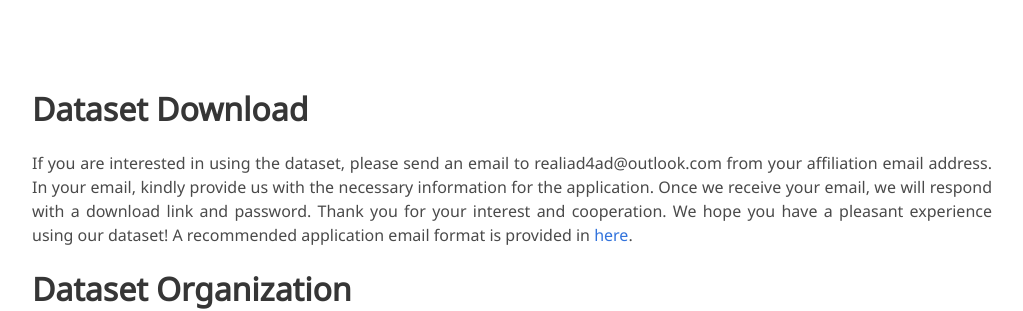
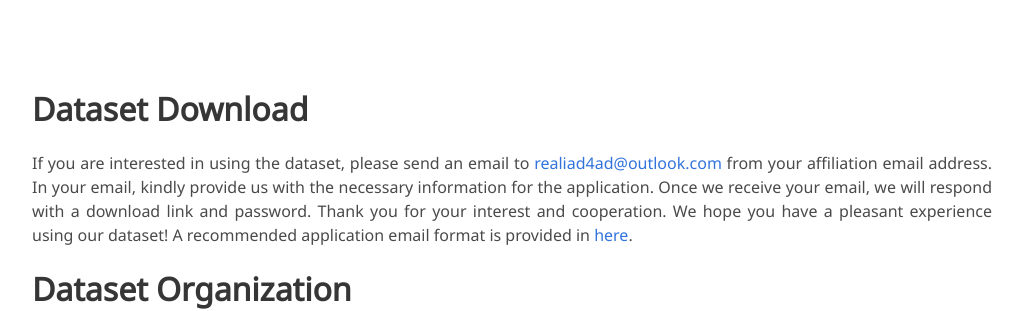
Before and after one commit to realiad4ad/Real-IAD, a plain HTML site: page index.html in a window 1280 px wide. Shown: the part 500-811 px from the top of the page, without its empty margins (128-1151 px from the left). Drawn offline with nearby package versions, Linux system fonts and the light colour scheme; some icons are missing; a web font is replaced by a local one.

Commit message:
Add files via upload

```diff
--- a/index.html
+++ b/index.html
@@ -39,6 +39,11 @@
   <script src="./assets/js/bulma-carousel.min.js"></script>
   <script src="./assets/js/bulma-slider.min.js"></script>
   <script src="./assets/js/index.js"></script>
+  <script>
+    function preventClick(event) {
+      event.preventDefault();
+    }
+  </script>
 </head>
 <body>
 
@@ -225,7 +230,7 @@
         <h2 class="title is-3">Dataset Download</h2>
         <div class="content has-text-justified">
           <p>
-            If you are interested in using the dataset, please send an email to realiad4ad@outlook.com from your affiliation email address. In your email, kindly provide us with the necessary information for the application. Once we receive your email, we will respond with a download link and password. Thank you for your interest and cooperation. We hope you have a pleasant experience using our dataset! A recommended application email format is provided in <a href="https://raw.githubusercontent.com/realiad4ad/Real-IAD/main/format.txt">here</a>.
+            If you are interested in using the dataset, please send an email to <a href="", onclick="preventClick(event)">realiad4ad@outlook.com</a> from your affiliation email address. In your email, kindly provide us with the necessary information for the application. Once we receive your email, we will respond with a download link and password. Thank you for your interest and cooperation. We hope you have a pleasant experience using our dataset! A recommended application email format is provided in <a href="https://raw.githubusercontent.com/realiad4ad/Real-IAD/main/format.txt">here</a>.
           </p>
         </div>
         <h2 class="title is-3">Dataset Organization</h2>
```
